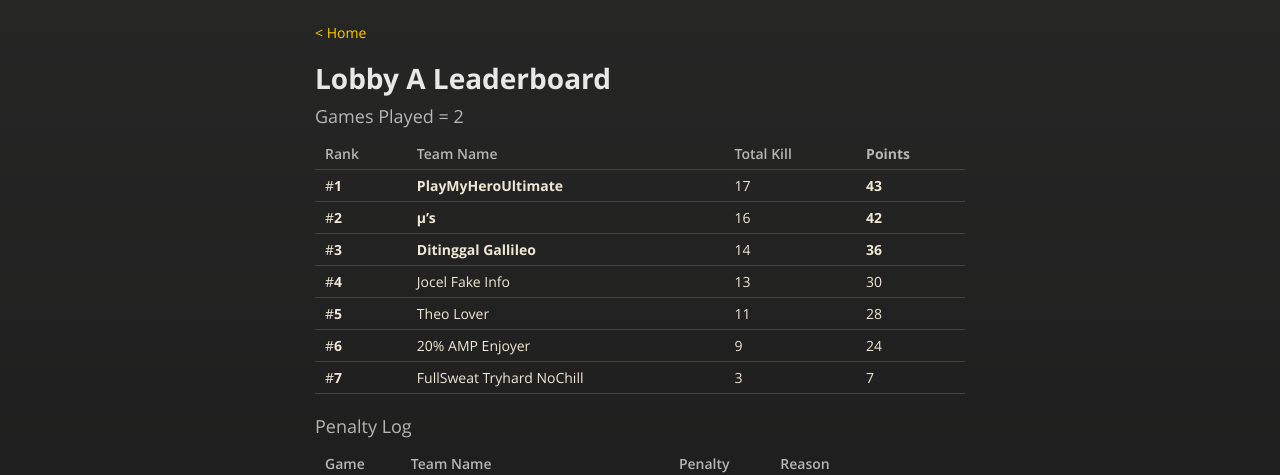
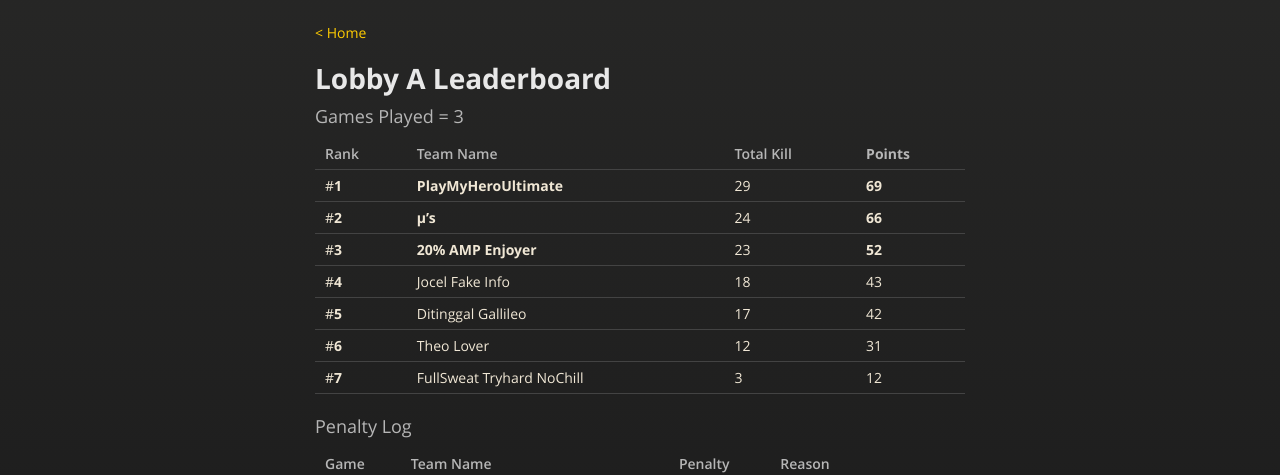
Before and after one commit to kanziebub/SurvivalProtocol, a Jekyll site: the page built from EPIC/02/leaderboard.md, in a window 1280 px wide and 1381 px high. Shown: the part 249-724 px from the top of the window. Built offline with Jekyll 4.4.1, drawn with Linux system fonts in a browser that asks for light colours.

Commit message:
GAME A03

```diff
--- a/EPIC/02/leaderboard.md
+++ b/EPIC/02/leaderboard.md
@@ -7,17 +7,17 @@ layout: default
 
 # **Lobby A Leaderboard**
 
-### Games Played = 2
+### Games Played = 3
 
 |  Rank  | Team Name             | Total Kill | **Points** |
 |:-------|:----------------------|:-----------|:-----------|
-| #**1** | **PlayMyHeroUltimate** | 17 | **43** |
-| #**2** | **µ's** | 16 | **42** |
-| #**3** | **Ditinggal Gallileo** | 14 | **36** |
-| #**4** | Jocel Fake Info | 13 | 30 |
-| #**5** | Theo Lover | 11 | 28 |
-| #**6** | 20% AMP Enjoyer | 9 | 24 |
-| #**7** | FullSweat Tryhard NoChill | 3 | 7 |
+| #**1** | **PlayMyHeroUltimate** | 29 | **69** |
+| #**2** | **µ's** | 24 | **66** |
+| #**3** | **20% AMP Enjoyer** | 23 | **52** |
+| #**4** | Jocel Fake Info | 18 | 43 |
+| #**5** | Ditinggal Gallileo | 17 | 42 |
+| #**6** | Theo Lover | 12 | 31 |
+| #**7** | FullSweat Tryhard NoChill | 3 | 12 |
 
 ### Penalty Log
 
```
